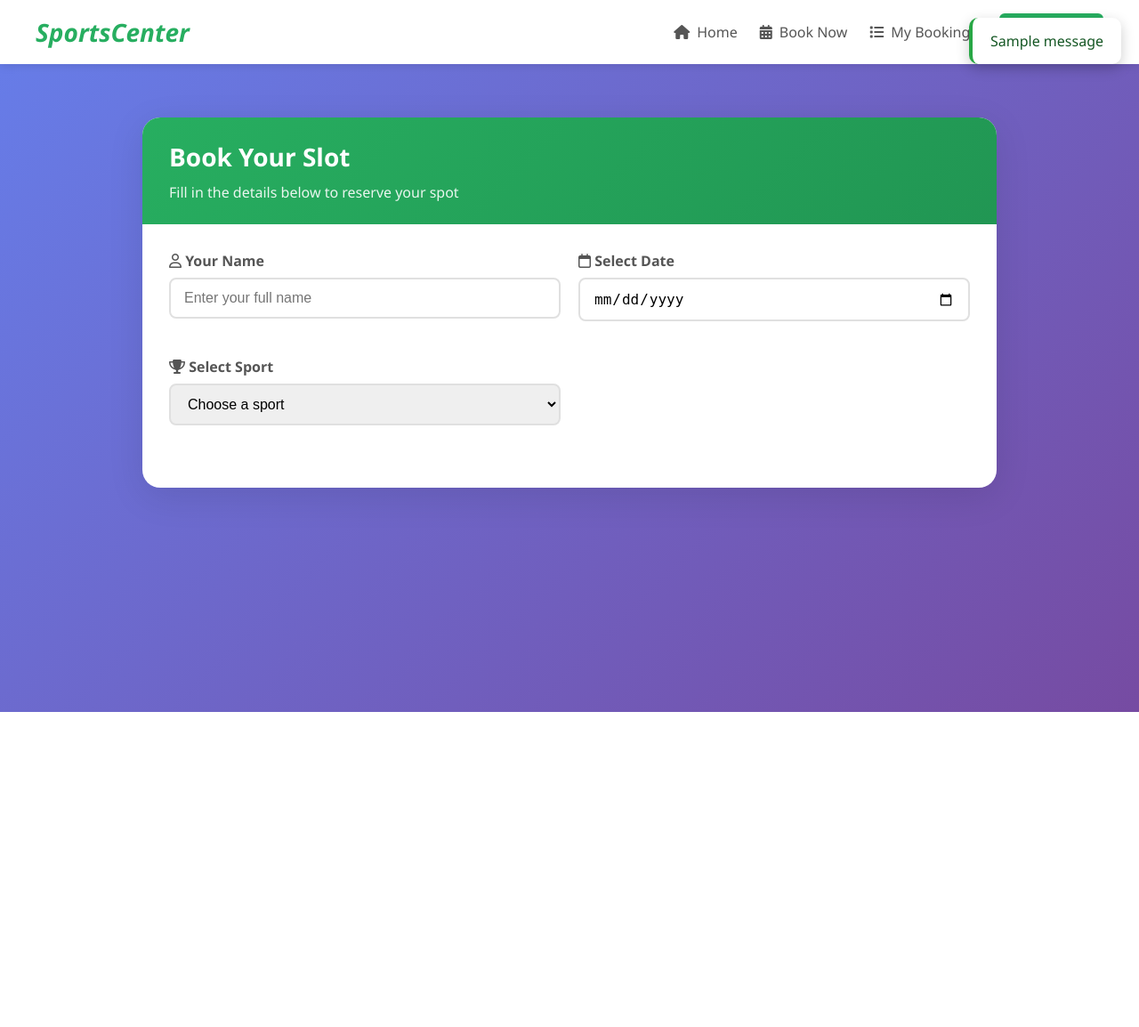
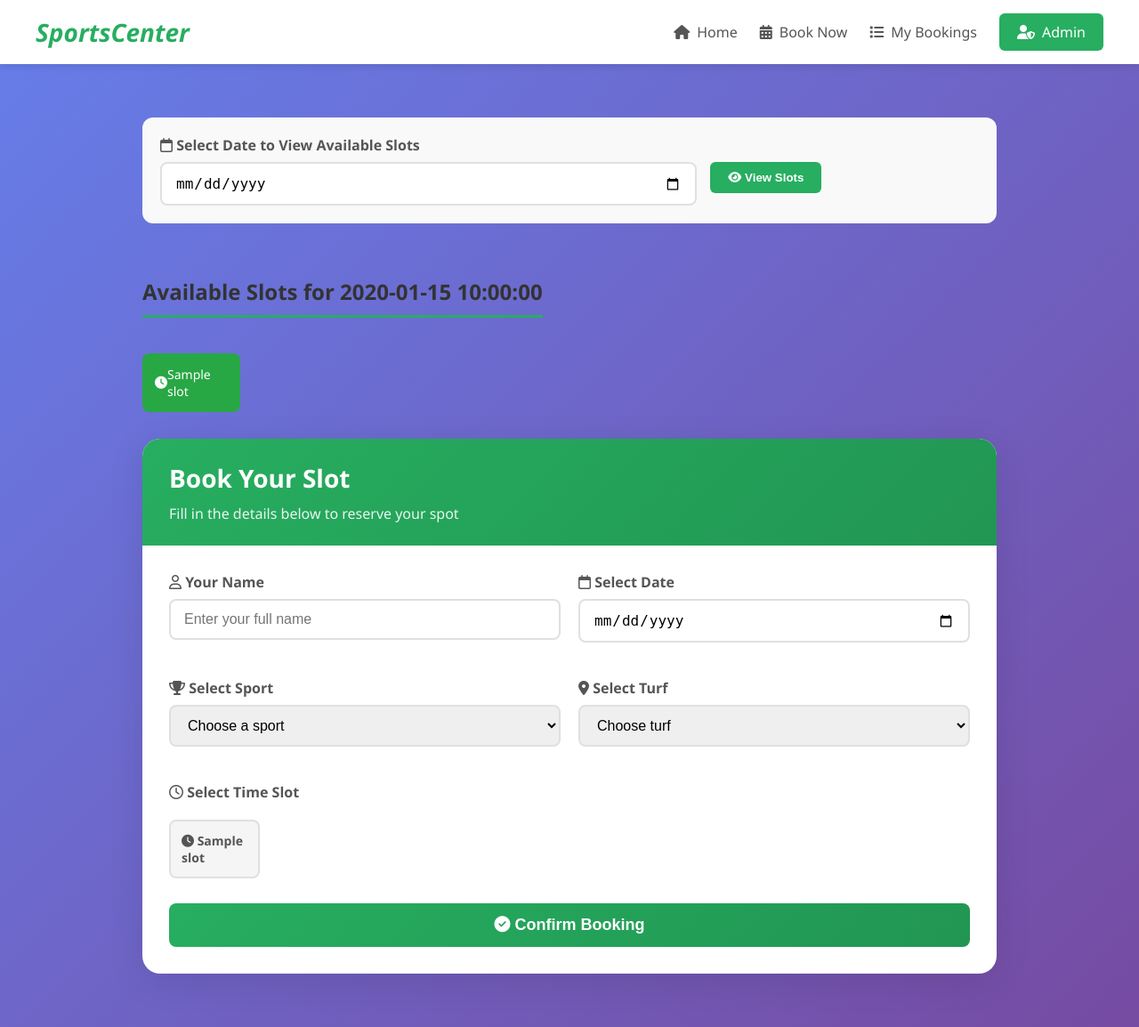
Before and after one commit to neven-mathew/sportscentre, a Flask app: template templates/booking.html in a window 1280 px wide. Shown: the whole page at 89% size. Before the commit the page ends 800 px from the top, so only its background shows below. Run offline with Flask 3, Linux system fonts and the light colour scheme; the template is opened without the code that fills it: most values are stand-ins (such as "Sample title", 1, 10 or a date in 2020); one stand-in notice (Sample message) is shown.

Commit message:
Improve CSS styles for booking interface
Enhance styling and layout for booking form and slots display.

```diff
--- a/templates/booking.html
+++ b/templates/booking.html
@@ -152,12 +161,18 @@
             cursor: pointer;
             transition: all 0.3s;
             font-size: 14px;
+            font-weight: 500;
         }
 
         .slot-option input[type="radio"]:checked + .slot-label {
             background: #27ae60;
             border-color: #27ae60;
             color: white;
+        }
+
+        .slot-option:hover .slot-label {
+            transform: translateY(-2px);
+            box-shadow: 0 4px 12px rgba(0,0,0,0.1);
         }
 
         .booked-slot {
@@ -181,16 +201,27 @@
             font-weight: bold;
             cursor: pointer;
             width: 100%;
+            transition: all 0.3s;
+        }
+
+        .submit-btn:hover {
+            transform: translateY(-2px);
+            box-shadow: 0 5px 15px rgba(39, 174, 96, 0.3);
         }
 
         .date-selector {
-            background: white;
+            background: #f9f9f9;
             padding: 20px;
             border-radius: 12px;
-            margin-bottom: 20px;
+            margin-bottom: 30px;
             display: flex;
             gap: 15px;
             align-items: flex-end;
+        }
+
+        .date-selector .form-group {
+            margin-bottom: 0;
+            flex: 1;
         }
 
         .view-slots-btn {
@@ -200,6 +231,22 @@
             border: none;
             border-radius: 6px;
             cursor: pointer;
+            font-weight: bold;
+            transition: all 0.3s;
+        }
+
+        .view-slots-btn:hover {
+            background: #219653;
+            transform: translateY(-1px);
+        }
+
+        .section-title {
+            font-size: 24px;
+            color: #333;
+            margin: 30px 0 20px;
+            padding-bottom: 10px;
+            border-bottom: 3px solid #27ae60;
+            display: inline-block;
         }
 
         .alert {
@@ -266,12 +325,53 @@
     {% with messages = get_flashed_messages(with_categories=true) %}
         {% if messages %}
             {% for category, message in messages %}
-                <div class="alert alert-{{ category }}">{{ message }}</div>
+                <div class="alert alert-{{ category }}">
+                    <i class="fas fa-{% if category == 'success' %}check-circle{% else %}exclamation-circle{% endif %}"></i>
+                    {{ message }}
+                </div>
             {% endfor %}
         {% endif %}
     {% endwith %}
 
     <div class="booking-container">
+        <!-- Date Selector -->
+        <div class="date-selector">
+            <form method="GET" style="display: flex; gap: 15px; width: 100%; flex-wrap: wrap;">
+                <div class="form-group" style="flex: 2;">
+                    <label><i class="fa-regular fa-calendar"></i> Select Date to View Available Slots</label>
+                    <input type="date" name="date" value="{{ date }}" min="{{ today_date }}" style="width: 100%;">
+                </div>
+                <div class="form-group" style="flex: 1;">
+                    <label>&nbsp;</label>
+                    <button type="submit" class="view-slots-btn">
+                        <i class="fa-solid fa-eye"></i> View Slots
+                    </button>
+                </div>
+            </form>
+        </div>
+
+        <!-- Available Slots Display -->
+        <div style="margin-bottom: 30px;">
+            <h2 class="section-title">Available Slots for {{ date }}</h2>
+            <div class="slots-grid">
+                {% for s in slots %}
+                    {% if s in booked %}
+                        <div class="booked-slot">
+                            <i class="fa-solid fa-lock"></i> {{ s }}
+                        </div>
+                    {% else %}
+                        <div class="slot-option">
+                            <input type="radio" name="slot_preview" value="{{ s }}" id="slot_{{ loop.index }}" disabled>
+                            <label for="slot_{{ loop.index }}" class="slot-label" style="background: #28a745; color: white; border-color: #28a745;">
+                                <i class="fa-solid fa-clock"></i> {{ s }}
+                            </label>
+                        </div>
+                    {% endif %}
+                {% endfor %}
+            </div>
+        </div>
+
+        <!-- Booking Form -->
         <div class="booking-form-wrapper">
             <div class="form-header">
                 <h2>Book Your Slot</h2>
@@ -288,7 +388,7 @@
 
                         <div class="form-group">
                             <label><i class="fa-regular fa-calendar"></i> Select Date</label>
-                            <input type="date" name="date" min="{{ today_date }}" required>
+                            <input type="date" name="date" value="{{ date }}" min="{{ today_date }}" required>
                         </div>
                     </div>
 
@@ -299,4 +399,57 @@
                                 <option value="">Choose a sport</option>
                                 <option value="Football">⚽ Football (7'S, 5'S)</option>
                                 <option value="Cricket">🏏 Cricket (9A)</option>
-                            </
+                            </select>
+                        </div>
+
+                        <div class="form-group">
+                            <label><i class="fa-solid fa-map-marker-alt"></i> Select Turf</label>
+                            <select name="turf" required>
+                                <option value="">Choose turf</option>
+                                <option value="A1">Turf A1</option>
+                                <option value="A2">Turf A2</option>
+                            </select>
+                        </div>
+                    </div>
+
+                    <div class="form-group">
+                        <label><i class="fa-regular fa-clock"></i> Select Time Slot</label>
+                        <div class="slots-grid">
+                            {% for s in slots %}
+                                {% if s in booked %}
+                                    <div class="booked-slot">
+                                        <i class="fa-solid fa-lock"></i> {{ s }}
+                                    </div>
+                                {% else %}
+                                    <div class="slot-option">
+                                        <input type="radio" name="slot" value="{{ s }}" id="slot_form_{{ loop.index }}" required>
+                                        <label for="slot_form_{{ loop.index }}" class="slot-label">
+                                            <i class="fa-solid fa-clock"></i> {{ s }}
+                                        </label>
+                                    </div>
+                                {% endif %}
+                            {% endfor %}
+                        </div>
+                    </div>
+
+                    <button type="submit" class="submit-btn">
+                        <i class="fa-solid fa-check-circle"></i> Confirm Booking
+                    </button>
+                </form>
+            </div>
+        </div>
+    </div>
+
+    <script>
+        // Auto-hide alerts after 5 seconds
+        setTimeout(function() {
+            const alerts = document.querySelectorAll('.alert');
+            alerts.forEach(alert => {
+                alert.style.opacity = '0';
+                alert.style.transition = 'opacity 0.5s';
+                setTimeout(() => alert.remove(), 500);
+            });
+        }, 5000);
+    </script>
+</body>
+</html>
```
Also changed, not shown: other parts of templates/booking.html (+30 -4 lines).
